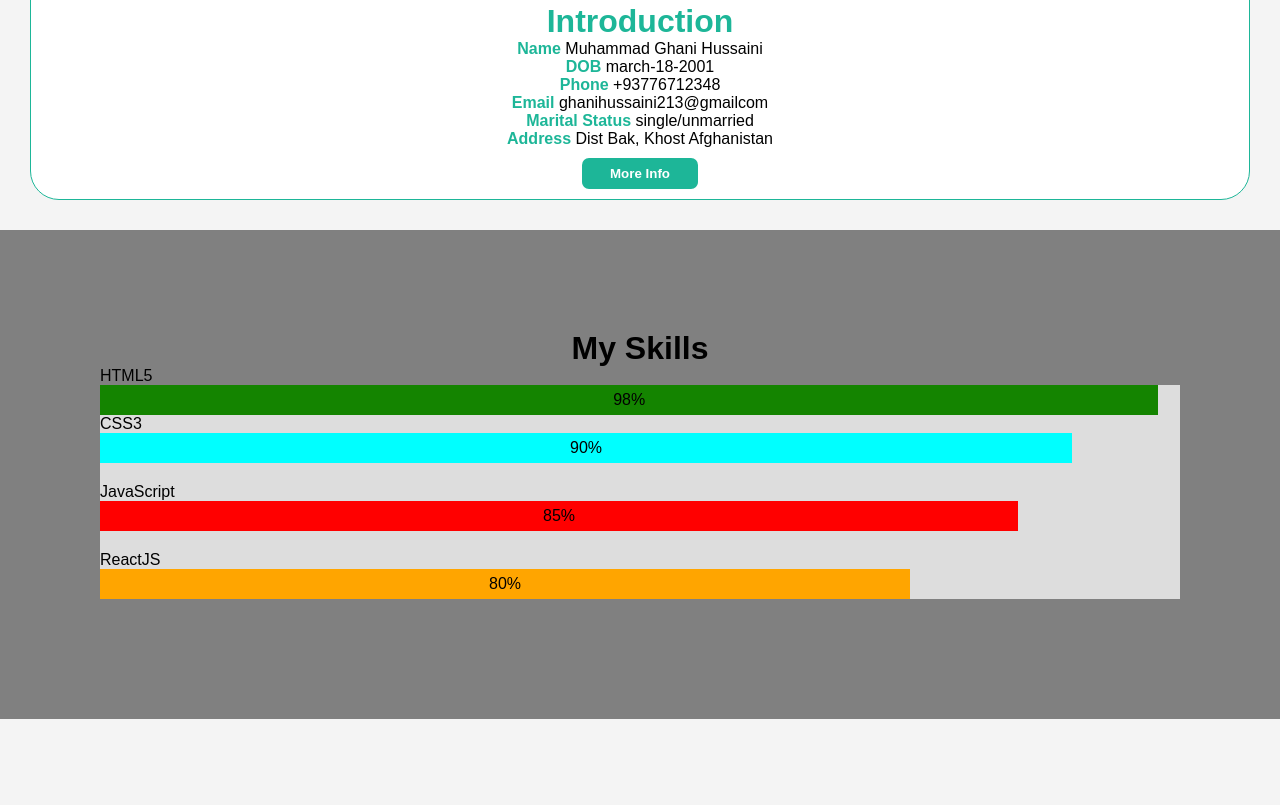
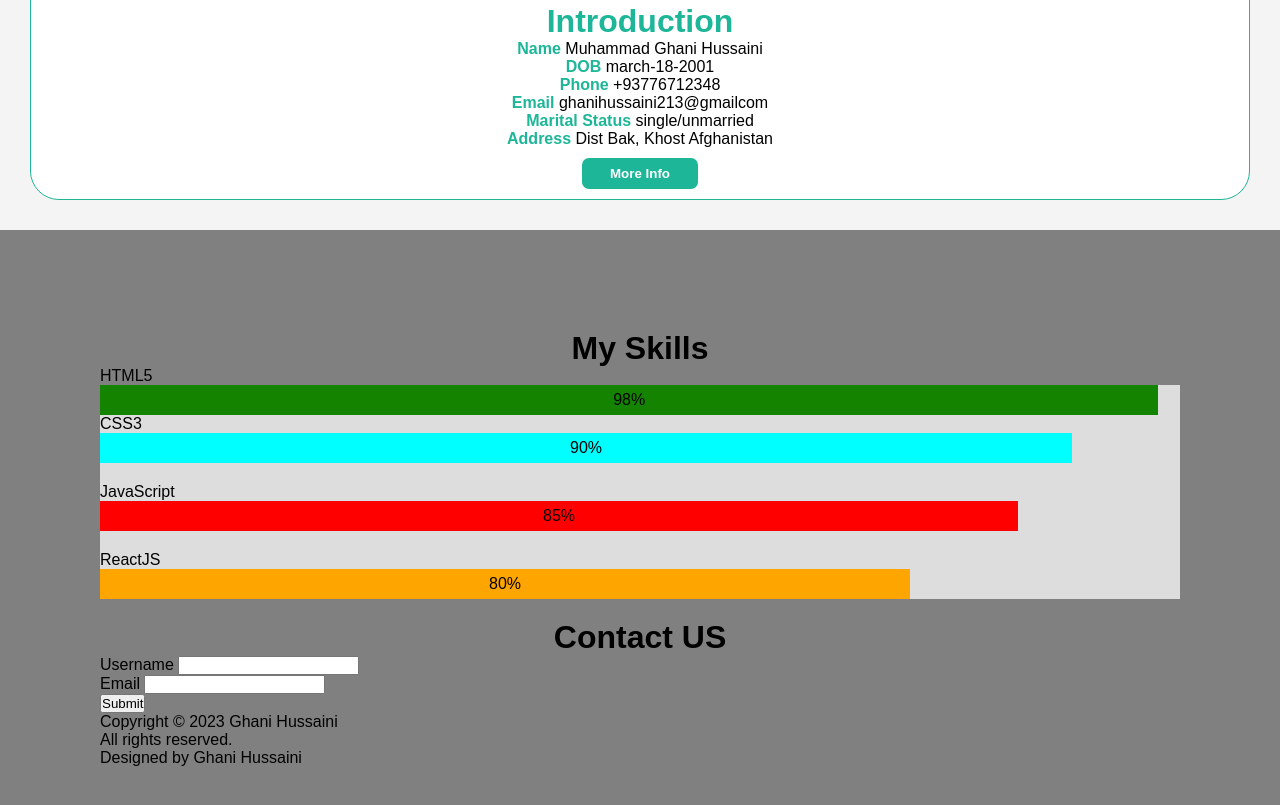
Before and after one commit to GhaniHussaini/user-skills-profile, a plain HTML site: page index.html in a window 1280 px wide. Shown: the part 1595-2400 px from the top of the page. Before the commit the page ends 2314 px from the top, so only its background shows below. Drawn offline with Linux system fonts and the light colour scheme.

Commit message:
contact section is updated

```diff
--- a/index.html
+++ b/index.html
@@ -98,11 +98,27 @@
         <div class="react">80%</div>
       </div>
       <!-- ReactJS Skill end-->
-
     </div>
-
-
-
-
-
+    <div id="contact">
+      <h1>Contact US</h1>
+      <form action="">
+        <div class="username">
+          <label for="username">Username</label>
+          <input type="text" id="username" name="username" required />
+        </div>
+        <div class="email">
+          <label for="email">Email</label>
+          <input type="email" id="email" name="email" required />
+        </div>
+        <div class="btn">
+          <button type="submit">Submit</button>
+        </div>
+      </form>
+    </div>
+    <footer>
+      <p>Copyright &copy; 2023 Ghani Hussaini</p>
+      <p>All rights reserved.</p>
+      <p>Designed by Ghani Hussaini</p>
+    </footer>
+  </body>
 </html>
```
